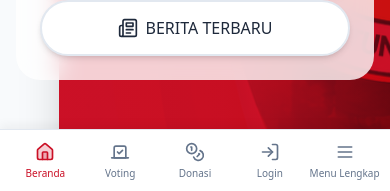
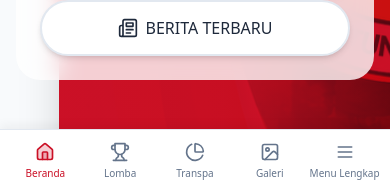
Before and after one commit to devcraftid/KarangTaruna, a React (Vite) app: page / in a window 390 px wide. Shown: the part 651-842 px from the top of the page. Built offline with nearby package versions, Linux system fonts and the light colour scheme; no server answers; the database is empty.

Commit message:
fix: update mobile quick actions layout

```diff
--- a/src/layouts/PublicLayout.tsx
+++ b/src/layouts/PublicLayout.tsx
@@ -149,25 +149,18 @@ export default function PublicLayout() {
           <Home className={`w-5 h-5 ${isActive('/') ? 'fill-primary/20' : ''}`} />
           <span className="text-[10px] font-medium">Beranda</span>
         </Link>
-        <Link to="/voting" onClick={() => setIsMobileMenuOpen(false)} className={`flex flex-col items-center justify-center w-[20%] h-full space-y-1 ${isActive('/voting') ? 'text-primary' : 'text-muted-foreground'}`}>
-          <Vote className={`w-5 h-5 ${isActive('/voting') ? 'fill-primary/20' : ''}`} />
-          <span className="text-[10px] font-medium">Voting</span>
+        <Link to="/lomba" onClick={() => setIsMobileMenuOpen(false)} className={`flex flex-col items-center justify-center w-[20%] h-full space-y-1 ${isActive('/lomba') ? 'text-primary' : 'text-muted-foreground'}`}>
+          <Trophy className={`w-5 h-5 ${isActive('/lomba') ? 'fill-primary/20' : ''}`} />
+          <span className="text-[10px] font-medium">Lomba</span>
         </Link>
-        <Link to="/patungan" onClick={() => setIsMobileMenuOpen(false)} className={`flex flex-col items-center justify-center w-[20%] h-full space-y-1 ${isActive('/patungan') ? 'text-primary' : 'text-muted-foreground'}`}>
-          <Coins className={`w-5 h-5 ${isActive('/patungan') ? 'fill-primary/20' : ''}`} />
-          <span className="text-[10px] font-medium">Donasi</span>
+        <Link to="/transparansi" onClick={() => setIsMobileMenuOpen(false)} className={`flex flex-col items-center justify-center w-[20%] h-full space-y-1 ${isActive('/transparansi') ? 'text-primary' : 'text-muted-foreground'}`}>
+          <PieChart className={`w-5 h-5 ${isActive('/transparansi') ? 'fill-primary/20' : ''}`} />
+          <span className="text-[10px] font-medium">Transpa</span>
         </Link>
-        {user ? (
-          <Link to="/dashboard" onClick={() => setIsMobileMenuOpen(false)} className="flex flex-col items-center justify-center w-[20%] h-full space-y-1 text-muted-foreground hover:text-primary">
-            <User className="w-5 h-5" />
-            <span className="text-[10px] font-medium">Akun</span>
-          </Link>
-        ) : (
-          <Link to="/login" onClick={() => setIsMobileMenuOpen(false)} className="flex flex-col items-center justify-center w-[20%] h-full space-y-1 text-muted-foreground hover:text-primary">
-            <LogIn className="w-5 h-5" />
-            <span className="text-[10px] font-medium">Login</span>
-          </Link>
-        )}
+        <Link to="/galeri" onClick={() => setIsMobileMenuOpen(false)} className={`flex flex-col items-center justify-center w-[20%] h-full space-y-1 ${isActive('/galeri') ? 'text-primary' : 'text-muted-foreground'}`}>
+          <Image className={`w-5 h-5 ${isActive('/galeri') ? 'fill-primary/20' : ''}`} />
+          <span className="text-[10px] font-medium">Galeri</span>
+        </Link>
         <button onClick={() => setIsMobileMenuOpen(!isMobileMenuOpen)} className={`flex flex-col items-center justify-center w-[20%] h-full space-y-1 ${isMobileMenuOpen ? 'text-primary' : 'text-muted-foreground'}`}>
           {isMobileMenuOpen ? <X className="w-5 h-5" /> : <Menu className="w-5 h-5" />}
           <span className="text-[10px] font-medium">Menu Lengkap</span>
```
